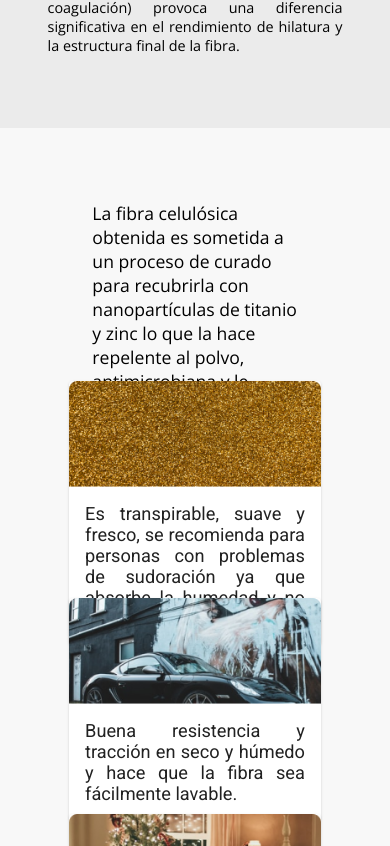
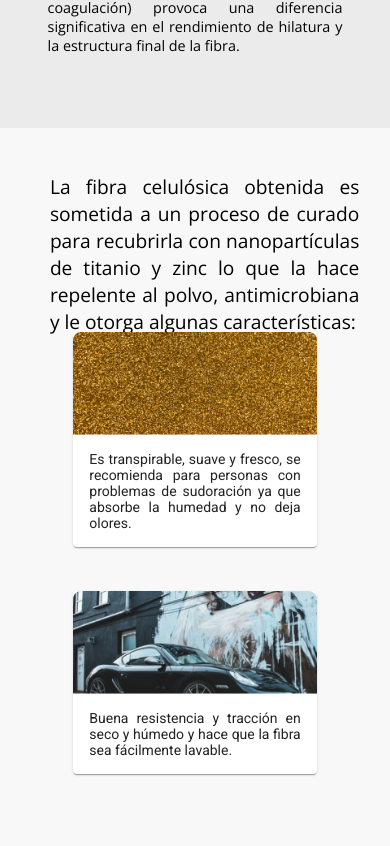
Before and after one commit to paxasaval/ELTELAR.CO, an Angular app: page /#/home in a window 390 px wide. Shown: the part 1898-2744 px from the top of the page. Built offline with nearby package versions, Linux system fonts and the light colour scheme.

Commit message:
Responsive updates 481

```diff
--- a/src/app/@pages/landing/about/about.component.css
+++ b/src/app/@pages/landing/about/about.component.css
@@ -151,29 +151,37 @@
 */
 @media (min-width: 481px) and (max-width: 767px) {
   .grid-element p {
-    font-size: 1.2em;
+    font-size: 1.3em;
     text-align: justify;
   }
   .main-grid {
     flex-direction: column;
     width: auto;
     align-items: center;
-    height: 150vh;
+    height: 160vh;
     padding-bottom: 0vh;
+    margin-top: 40vh;
   }
   .grid-element{
     width: auto;
     padding-left: 2em;
     padding-right: 2em;
+    margin-top: 7.5vh;
   }
   .grid-element.grid-img.wrap-section{
     width: 75%;
+  }
+  .grid-element.wrap-section.p-large.align-center{
+    margin-top: 0vh;
   }
   .element-img{
     width: 50%;
     display: flex;
     flex-direction: column;
     align-items: center;
+  }
+  .p-large {
+    font-size: 0.9em;
   }
   .element-img img{
     height: 10rem;
--- a/src/app/@pages/landing/home/home.component.css
+++ b/src/app/@pages/landing/home/home.component.css
@@ -89,7 +89,7 @@ img:hover {
 */
 @media (min-width: 481px) and (max-width: 767px) {
       .main-grid {
-        height: 100vh;
+        height: 90vh;
         padding-top: 0vh;
       }
       .grid-element {
@@ -97,15 +97,15 @@ img:hover {
         flex-direction: column;
         width: auto;
         align-items: center;
-        padding-left: 5em;
-        padding-right: 4em;
+        padding-left: 1em;
+        padding-right: 1em;
         padding-bottom: 0em;
         margin-bottom: 0em;
       }
       .grid-element p {
         height: inherit;
         width: auto;
-        font-size: 1.15em;
+        font-size: 1.4em;
         text-align: justify;
       }
       .grid-element img{
@@ -116,6 +116,7 @@ img:hover {
           transition: transform 1.25s ease;
           border-radius: 20px;
           z-index: 1;
+          margin-top: -10em;
       }
 }
 /*
--- a/src/app/@pages/landing/product/product.component.css
+++ b/src/app/@pages/landing/product/product.component.css
@@ -153,7 +153,7 @@
 */
 @media (min-width: 481px) and (max-width: 767px) {
   .main-grid{
-    height: 110%;
+    height: 150%;
     flex-direction: column;
     width: auto;
     align-items: center;
@@ -161,7 +161,7 @@
     padding-top: 10vh;
   }
   .grid-element-big {
-    font-size: 1em;
+    font-size: 1.2em;
     padding-left: 1em;
   }
   .product-grid {
@@ -178,13 +178,14 @@
     text-align: justify;
   }
   .grid-card{
-      width: 60%;
-      height: 10vh;
+      width: 70%;
+      height: 25vh;
       order: 2;
       margin-left: 1em;
       margin-right: 1em;
       margin-bottom: 1em;
-      padding-bottom: 2em;
+      padding-bottom: 1.5em;
+      padding-top: 1em;
       transition: transform 1.25s ease;
       z-index: 1;
   }
@@ -203,22 +204,41 @@
   .blob-4{
     transform: translate(-500px,100px);
   }
+  .main-grid{
+    height: 150%;
+    flex-direction: column;
+    width: auto;
+    align-items: center;
+    padding-bottom: 0vh;
+    padding-top: 10vh;
+  }
   .grid-element-big {
-    font-size: 1.1em;
-    padding-left: 0.1em;
+    font-size: 1.2em;
+    padding-left: 1em;
+  }
+  .product-grid {
+    height: 80%;
+  }
+  .grid-element-big p{
+    padding-left: 1em;
+    padding-right: 1em;
+    text-align: justify;
   }
   .grid-card p{
     width: auto;
-    font-size: 1.3em;
+    font-size: 1em;
     text-align: justify;
   }
   .grid-card{
-      width: 75%;
+      width: 70%;
+      height: 25vh;
       order: 2;
-      margin-left: 3em;
-      margin-right: 3em;
-      margin-bottom: 3em;
-      transition: transform .5s ease;
+      margin-left: 1em;
+      margin-right: 1em;
+      margin-bottom: 1em;
+      padding-bottom: 1em;
+      padding-top: 1em;
+      transition: transform 1.25s ease;
       z-index: 1;
   }
   .mat-card-image{
--- a/src/app/@pages/landing/technology/technology.component.css
+++ b/src/app/@pages/landing/technology/technology.component.css
@@ -179,7 +179,7 @@
 		height: 50%;
 	}
 	.grid-technology{
-		height: 160vh;
+		height: 115vh;
 	}
 
 	.proces{
@@ -190,6 +190,7 @@
 	.grid-element-big p{
 		padding-left: 1em;
 		padding-right: 1em;
+		text-align: justify;
 	}
 	.technology-element{
 		height: 20%;
```
